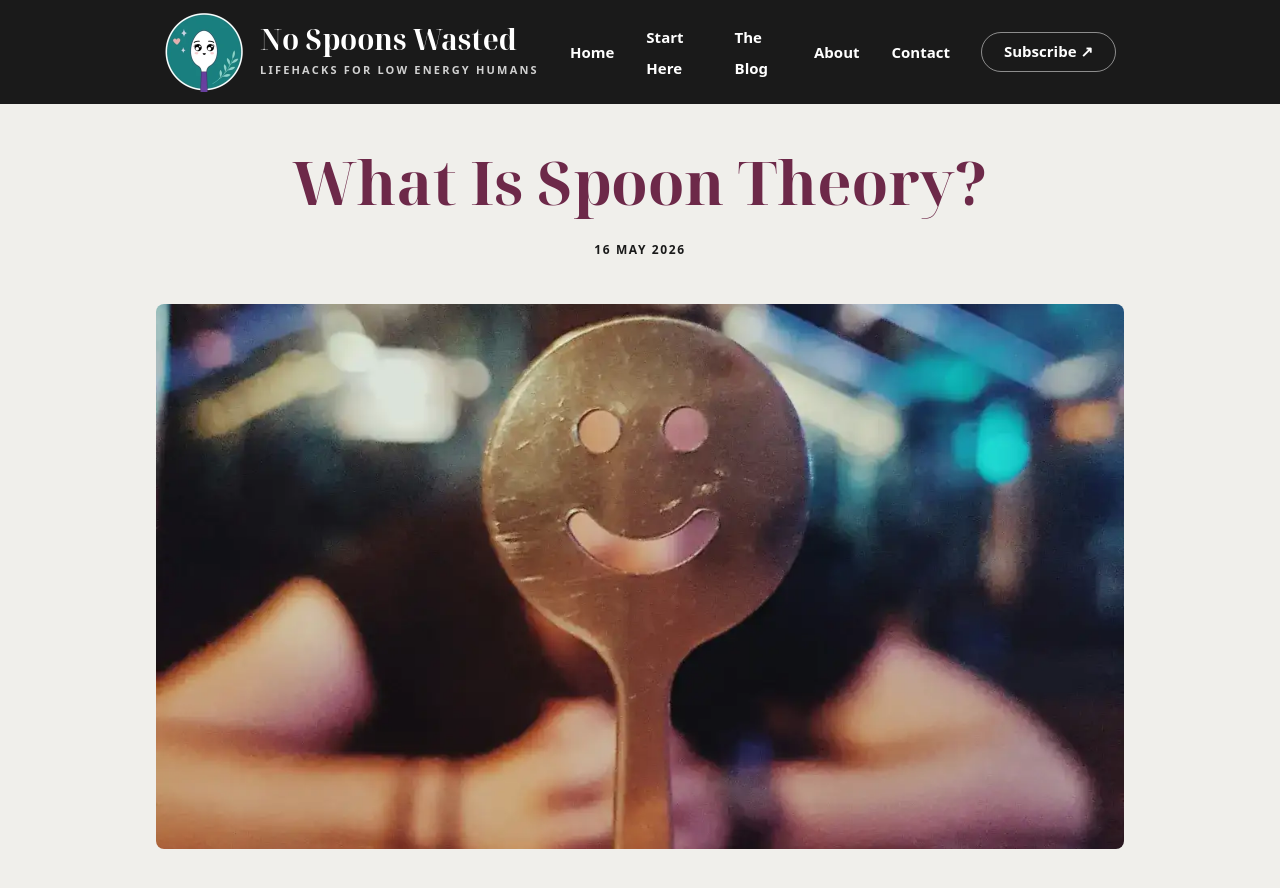
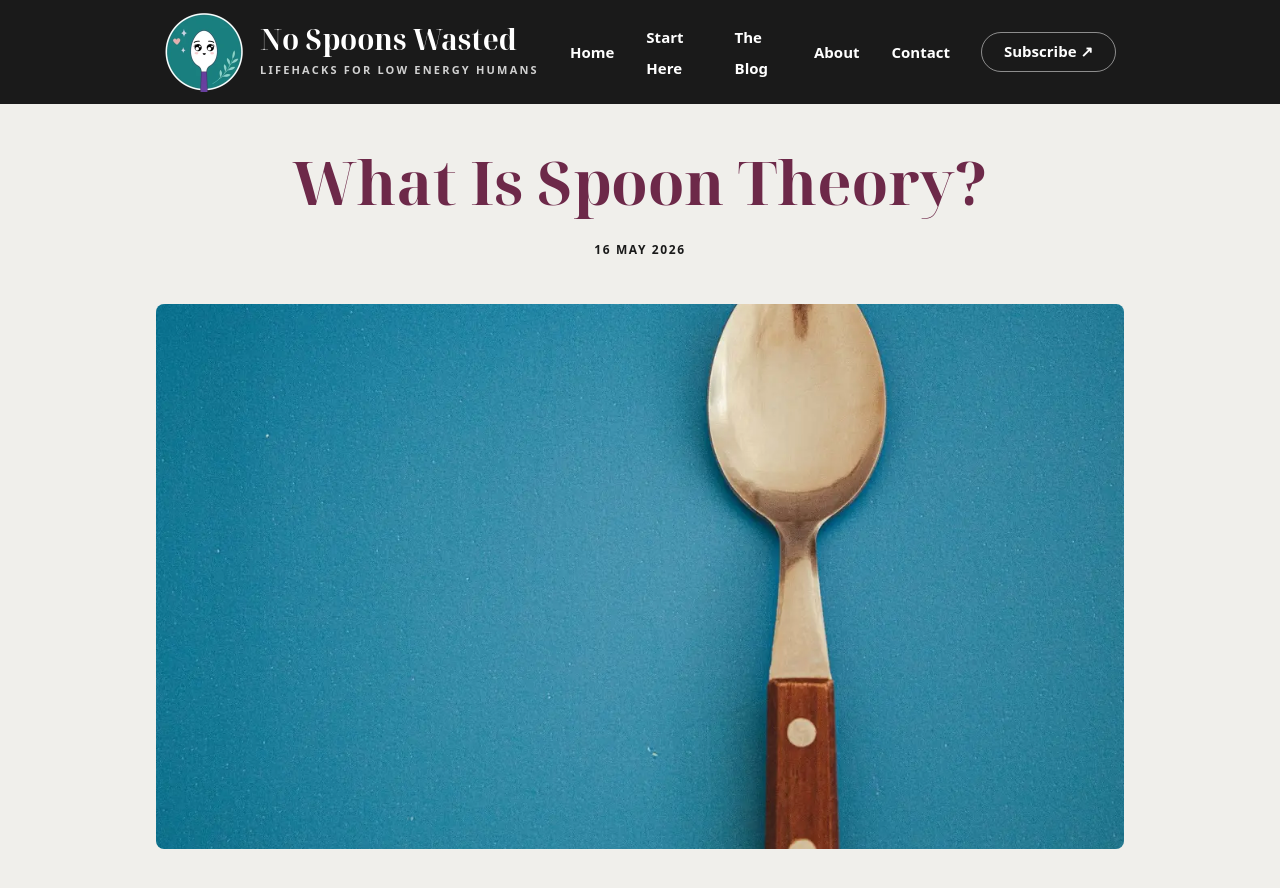
Before and after one commit to camp5456/nospoonswasted, a Jekyll site: the page built from _pages/what-is-spoon-theory.md, in a window 1280 px wide and 900 px high. Shown: the top 888 px of the window. Built offline with Jekyll 4.4.1, drawn with Linux system fonts in a browser that asks for light colours; comment, search, counter and statistics services are not loaded.

Commit message:
updaing image

```diff
--- a/_pages/what-is-spoon-theory.md
+++ b/_pages/what-is-spoon-theory.md
@@ -4,7 +4,7 @@ title: "What Is Spoon Theory?"
 description: "Spoon theory is a framework that uses spoons as units of energy for managing daily life as a chronically ill person. Chronically ill people start their day with limited spoons. Each daily activity costs spoons and when all the spoons are gone, a person has no more energy for basic living."
 date: 2026-05-16
 author: Twila
-image: /images/who-is-a-spoonie.webp
+image: /images/what-is-spoon-theory.webp
 image_alt: "a wooden spoon on a blue surface"
 tags: []
 faq:
```
Also changed, not shown: 3 other files.
